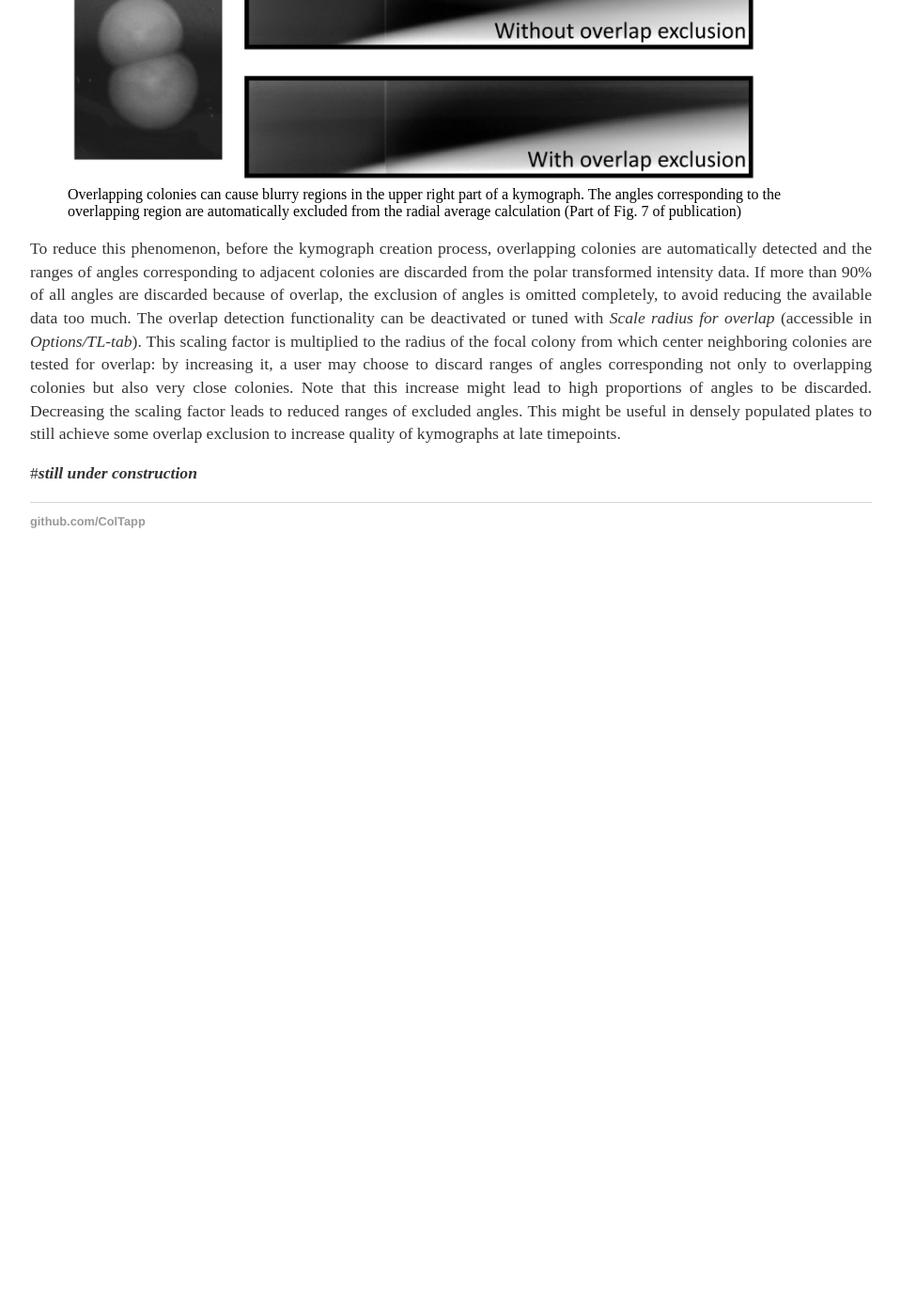
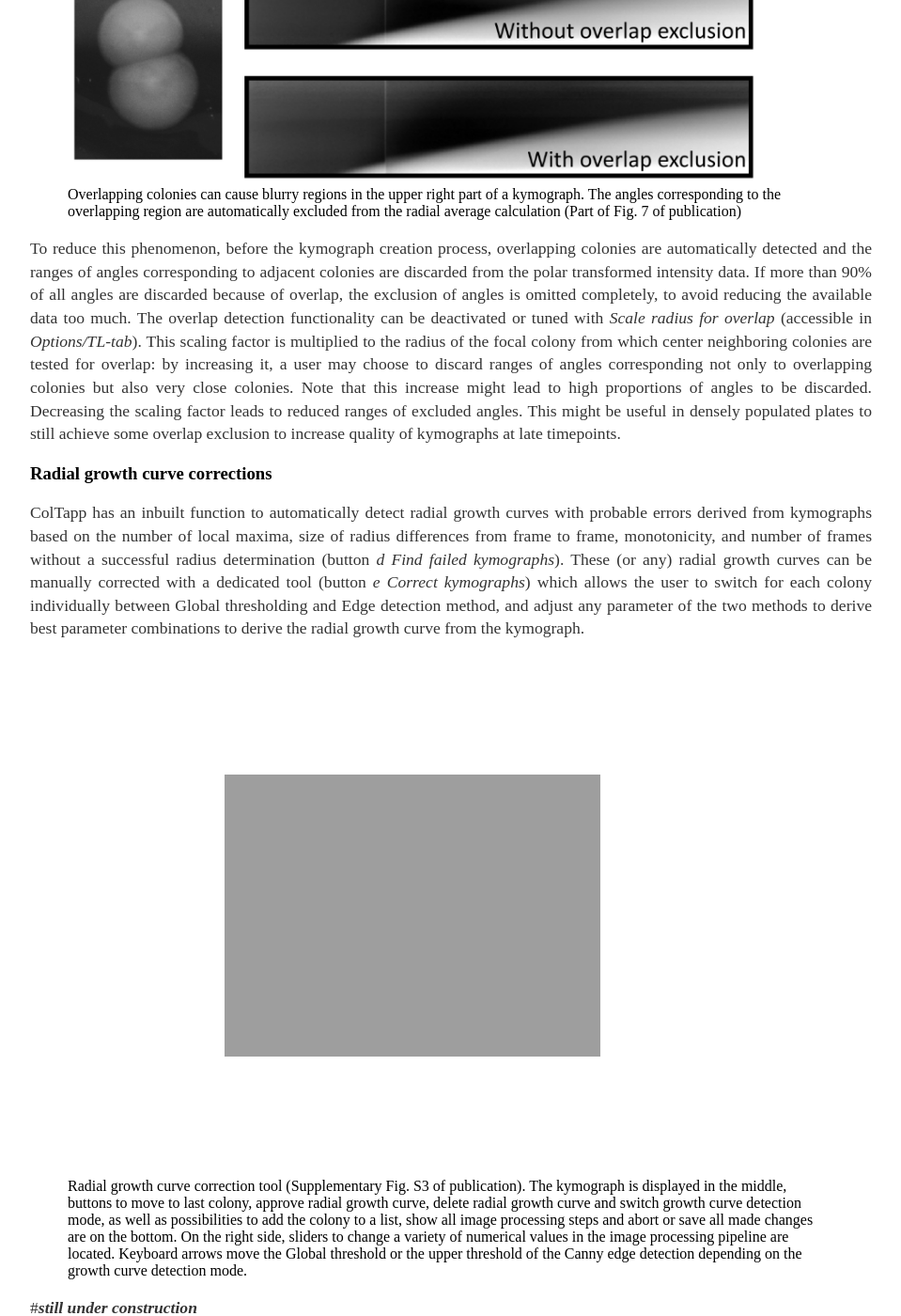
Before and after one commit to ColTapp/ColTapp.github.io, a Jekyll site: the page built from timelapse.md, in a window 1280 px wide and 1400 px high, scrolled down 2941 px. Shown: the whole window at 94% size, without its empty margins (160-1119 px from the left). Built offline with Jekyll 4.4.1, drawn with Linux system fonts in a browser that asks for light colours; before the commit the page ends 3563 px from its top, so only the background shows below that.

Commit message:
Update timelapse.md

```diff
--- a/timelapse.md
+++ b/timelapse.md
@@ -39,6 +39,11 @@ Neighboring colonies can be visible as blurry regions in the top of kymographs,
 </figure>
 To reduce this phenomenon, before the kymograph creation process, overlapping colonies are automatically detected and the ranges of angles corresponding to adjacent colonies are discarded from the polar transformed intensity data. If more than 90% of all angles are discarded because of overlap, the exclusion of angles is omitted completely, to avoid reducing the available data too much. The overlap detection functionality can be deactivated or tuned with _Scale radius for overlap_ (accessible in _Options/TL-tab_). This scaling factor is multiplied to the radius of the focal colony from which center neighboring colonies are tested for overlap: by increasing it, a user may choose to discard ranges of angles corresponding not only to overlapping colonies but also very close colonies. Note that this increase might lead to high proportions of angles to be discarded. Decreasing the scaling factor leads to reduced ranges of excluded angles. This might be useful in densely populated plates to still achieve some overlap exclusion to increase quality of kymographs at late timepoints.
 
-
+### Radial growth curve corrections
+ColTapp has an inbuilt function to automatically detect radial growth curves with probable errors derived from kymographs based on the number of local maxima, size of radius differences from frame to frame, monotonicity, and number of frames without a successful radius determination (button _d Find failed kymographs_). These (or any) radial growth curves can be manually corrected with a dedicated tool (button _e Correct kymographs_) which allows the user to switch for each colony individually between Global thresholding and Edge detection method, and adjust any parameter of the two methods to derive best parameter combinations to derive the radial growth curve from the kymograph.
+<figure>
+  <img src="{{site.url}}/assets/images/TL4.png" alt="Kymograph correction tool" height="70%"/>
+  <figcaption>Radial growth curve correction tool (Supplementary Fig. S3 of publication). The kymograph is displayed in the middle, buttons to move to last colony, approve radial growth curve, delete radial growth curve and switch growth curve detection mode, as well as possibilities to add the colony to a list, show all image processing steps and abort or save all made changes are on the bottom. On the right side, sliders to change a variety of numerical values in the image processing pipeline are located. Keyboard arrows move the Global threshold or the upper threshold of the Canny edge detection depending on the growth curve detection mode. </figcaption>
+</figure>
 
 #*__still under construction__*
```
